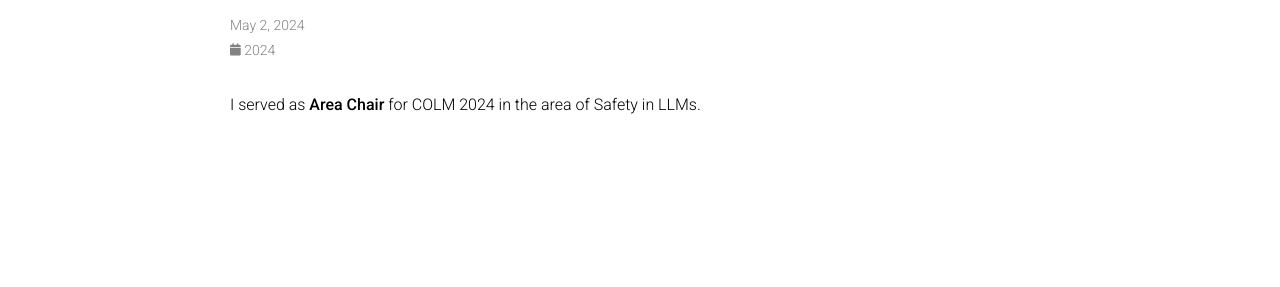
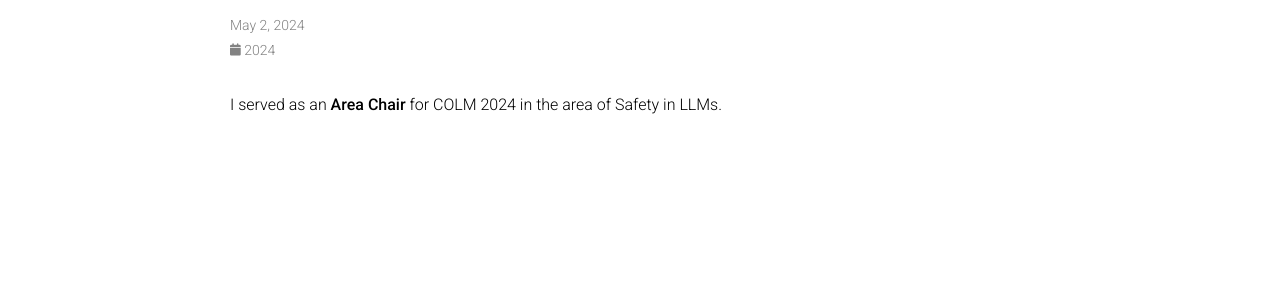
Before and after one commit to nouhadziri/nouhadziri.github.io, a Jekyll site: the page built from _news/announcement_45.md, in a window 1280 px wide. Shown: the part 146-433 px from the top of the page. Built offline with Jekyll 4.4.1, drawn with Linux system fonts in a browser that asks for light colours; comment, search, counter and statistics services are not loaded; a style sheet for code colours, icons or effects is not loaded.

Commit message:
update news

```diff
--- a/_bibliography/papers.bib
+++ b/_bibliography/papers.bib
@@ -29,7 +29,7 @@ outputs individually, making it a fast and cost-efficient evaluation metric. WIL
 from Chatbot Arena on hard tasks. Specifically, WB-Reward achieves a Pearson
 correlation of 0.98 with top-ranking models. Additionally, WB-Score reaches 0.95,
 surpassing both ArenaHard’s 0.91 and AlpacaEval2.0’s 0.89 for length-controlled
-win rates, as well as the 0.87 for regular win rates.}
+win rates, as well as the 0.87 for regular win rates.}}
 
 
 
@@ -55,7 +55,7 @@ datasets for RMs that have subtle, but verifiable reasons (e.g. bugs, incorrect
 why one answer should be preferred to another. On the REWARDBENCH leaderboard, we evaluate reward models trained with a variety of methods, such as the
 direct MLE training of classifiers and the implicit reward modeling of Direct Preference Optimization (DPO). We present many findings on propensity for refusals,
 reasoning limitations, and instruction following shortcomings of various reward
-models towards a better understanding of the RLHF process.}
+models towards a better understanding of the RLHF process.}}
 
 
 
--- a/_news/announcement_45.md
+++ b/_news/announcement_45.md
@@ -5,4 +5,4 @@ inline: true
 related_posts: false
 ---
 
-I served as **Area Chair** for COLM 2024 in the area of Safety in LLMs.
+I served as an **Area Chair** for COLM 2024 in the area of Safety in LLMs.
```
Also changed, not shown: _news/announcement_44.md (+1 -1 lines), _news/announcement_46.md (added, +8 -0 lines).
